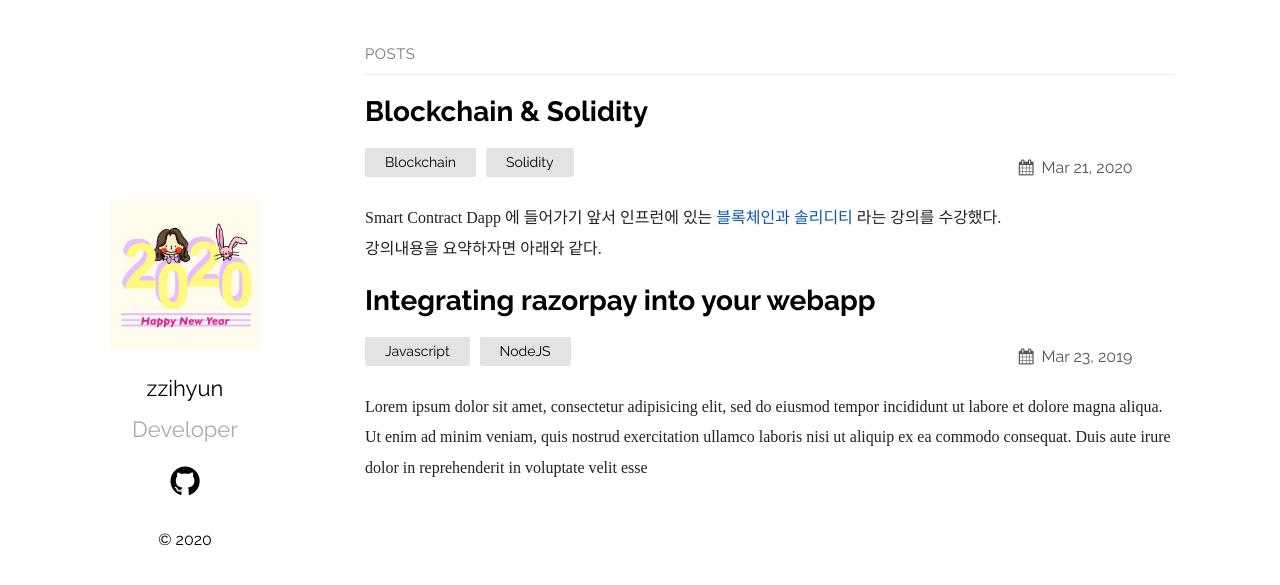
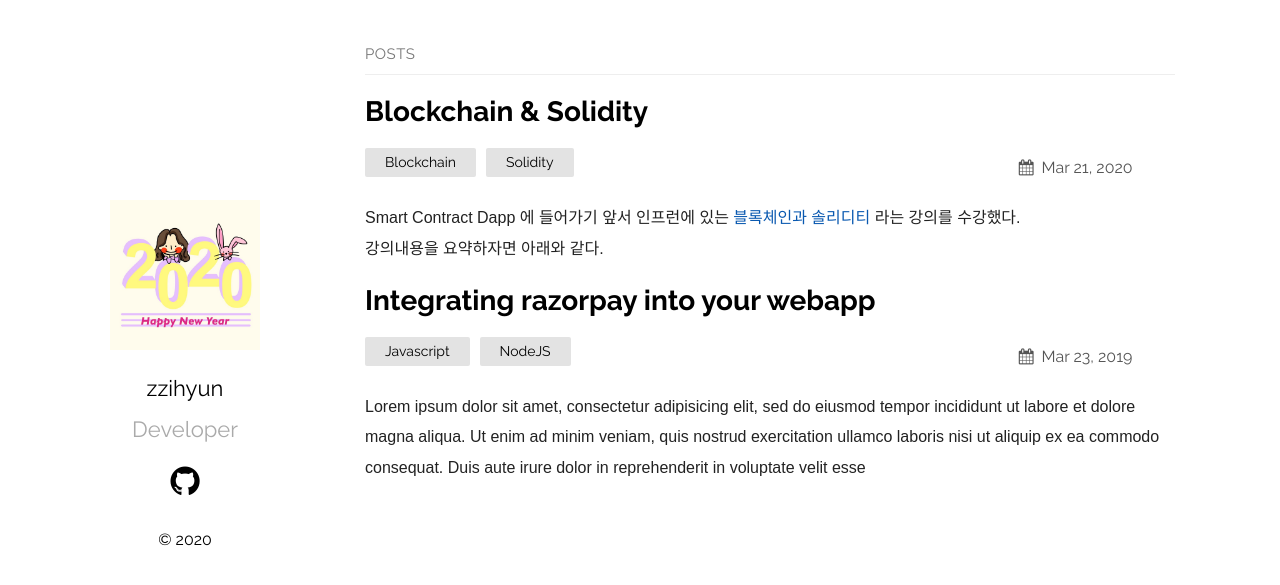
Before and after one commit to jhhhj1002/jhhhj1002.github.io, a Jekyll site: the page built from index.md, in a window 1280 px wide. Shown: the top 585 px of the page. Built offline with Jekyll 4.4.1, drawn with Linux system fonts in a browser that asks for light colours.

Commit message:
Update plain.scss

```diff
--- a/_sass/plain.scss
+++ b/_sass/plain.scss
@@ -217,7 +217,7 @@ main {
   padding-left: 30px;
 }
 .post {
-  font-family: normal;
+  font-family: 'Nanum Gothic',sans-serif;
   font-weight: 300;
   color: #222;
   line-height: 1.9em;
```
